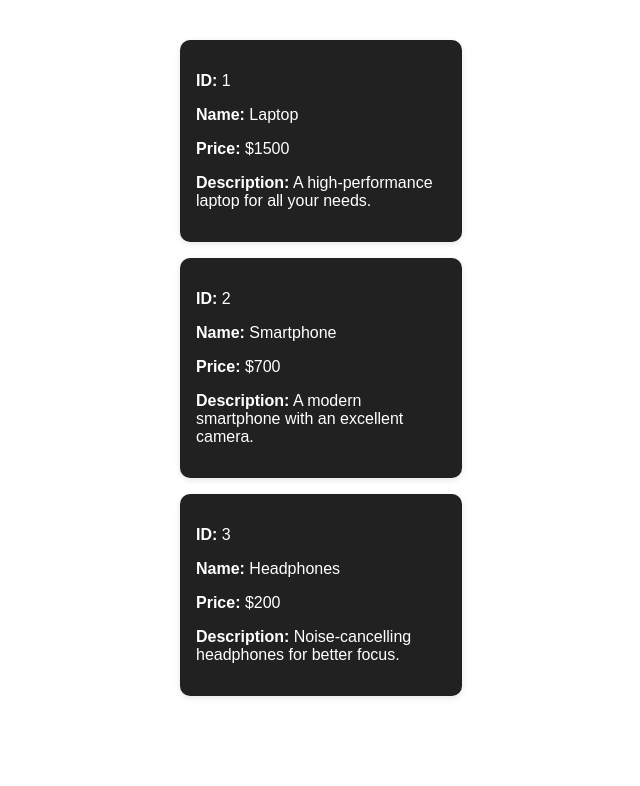
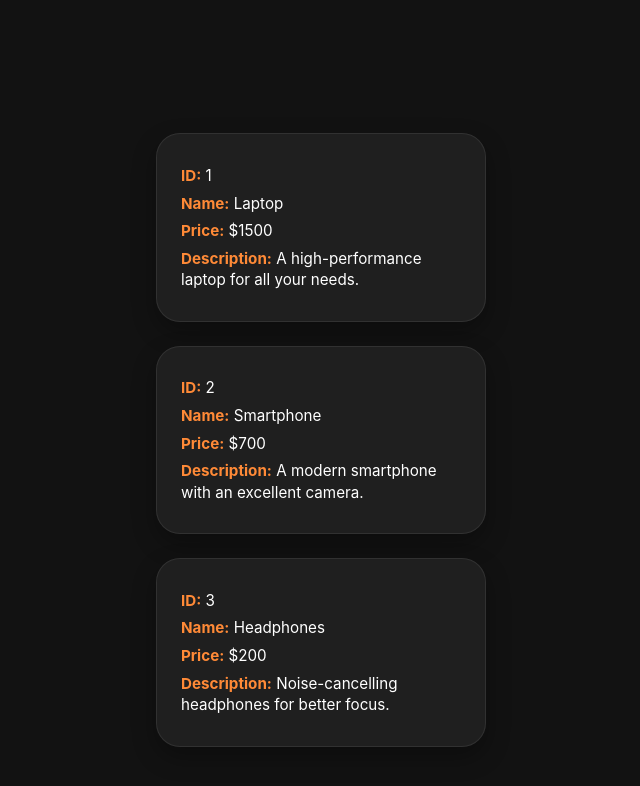
Before and after one commit to MrForestino/Handlebars, a website built with Vite: page src/index.html in a window 1280 px wide. Shown: the whole page, without its empty margins (319-959 px from the left). Built offline with nearby package versions, Linux system fonts and the light colour scheme.

Commit message:
Update style.css

```diff
--- a/src/style.css
+++ b/src/style.css
@@ -1,28 +1,49 @@
 body {
-  font-family: sans-serif;
+  font-family: 'Inter', sans-serif;
+  background-color: #121212;
+  color: #fff;
   padding: 2rem;
+  display: flex;
+  justify-content: center;
+  align-items: center;
+
+  min-height: 100vh;
 }
 
 #element {
   display: flex;
   flex-wrap: wrap;
-  gap: 1rem;
+  gap: 1.5rem;
   justify-content: center;
+  max-width: 100%;
+  flex-direction: column;
 
-	max-width: 100%;
-	width: 300px;
-	margin: 0 auto;
 }
 
 .product-card {
-  background-color: #212121;
-  border-radius: 10px;
-  padding: 1rem;
-  width: 250px;
-  box-shadow: 0 2px 6px rgba(0, 0, 0, 0.1);
-  transition: transform 0.2s ease;
-	color: white;
+  background: rgba(33, 33, 33, 0.95);
+  border: 1px solid rgba(255, 255, 255, 0.08);
+  border-radius: 1.5rem;
+  padding: 1.5rem;
+  width: 280px;
+  box-shadow: 0 10px 25px rgba(0, 0, 0, 0.3);
+  transition: all 0.3s ease-in-out;
+  backdrop-filter: blur(4px);
+  position: relative;
+  overflow: hidden;
 }
+
 .product-card:hover {
-  transform: translateY(-5px);
+  transform: translateY(-8px) scale(1.02);
+  box-shadow: 0 15px 40px rgba(0, 0, 0, 0.5);
 }
+
+.product-card p {
+  margin: 0.4rem 0;
+  font-size: 0.95rem;
+  line-height: 1.4;
+}
+
+.product-card p strong {
+  color: #FF8A37;
+}
```
